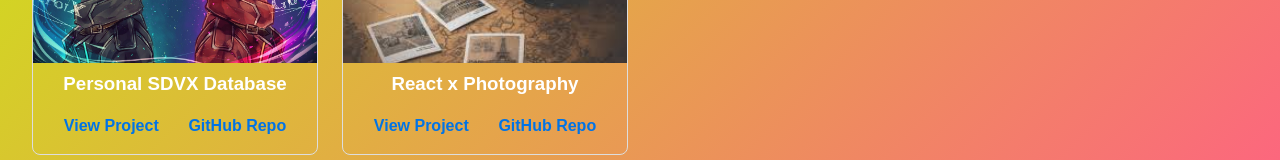
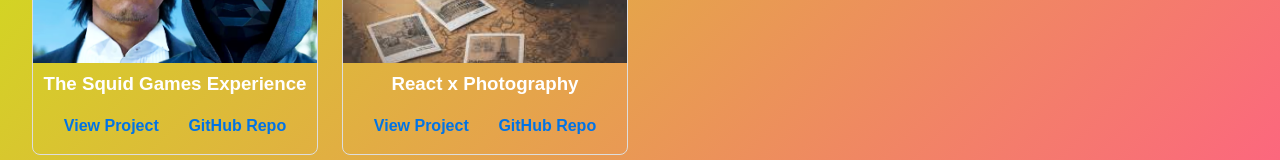
Before and after one commit to untoldextacy/ReactPortfolioCh20, a React (Vite) app: page /portfolio in a window 1280 px wide. Shown: the part 578-738 px from the top of the page. Built offline with nearby package versions, Linux system fonts and the light colour scheme.

Commit message:
Merge branch 'main' of github.com:untoldextacy/ReactPortfolioCh20

```diff
--- a/src/pages/Portfolio.jsx
+++ b/src/pages/Portfolio.jsx
@@ -6,6 +6,7 @@ import planesPic from '../assets/img/itinarary.jpg'
 import notePic from '../assets/img/notepadimg.png'
 import sdvx from '../assets/img/leftandright.jpg'
 import camera from '../assets/img/photography.jpg'
+import squidgame from '../assets/img/squidgames.jpg'
 
 import './portfolio.css';
 
@@ -37,10 +38,10 @@ const Portfolio = () => {
       githubLink: "https://github.com/untoldextacy/TextEditorCh19/"
     },
     {
-      title: "Personal SDVX Database",
-      image: sdvx,
+      title: "The Squid Games Experience",
+      image: squidgame,
       deployedLink: "/",
-      githubLink: "https://github.com/untoldextacy/VoltexRankManager"
+      githubLink: "https://github.com/untoldextacy/SquidGamesSeason2"
     },
     {
       title: "React x Photography",
```
Also changed, not shown: src/assets/img/squidgames.jpg (added).
